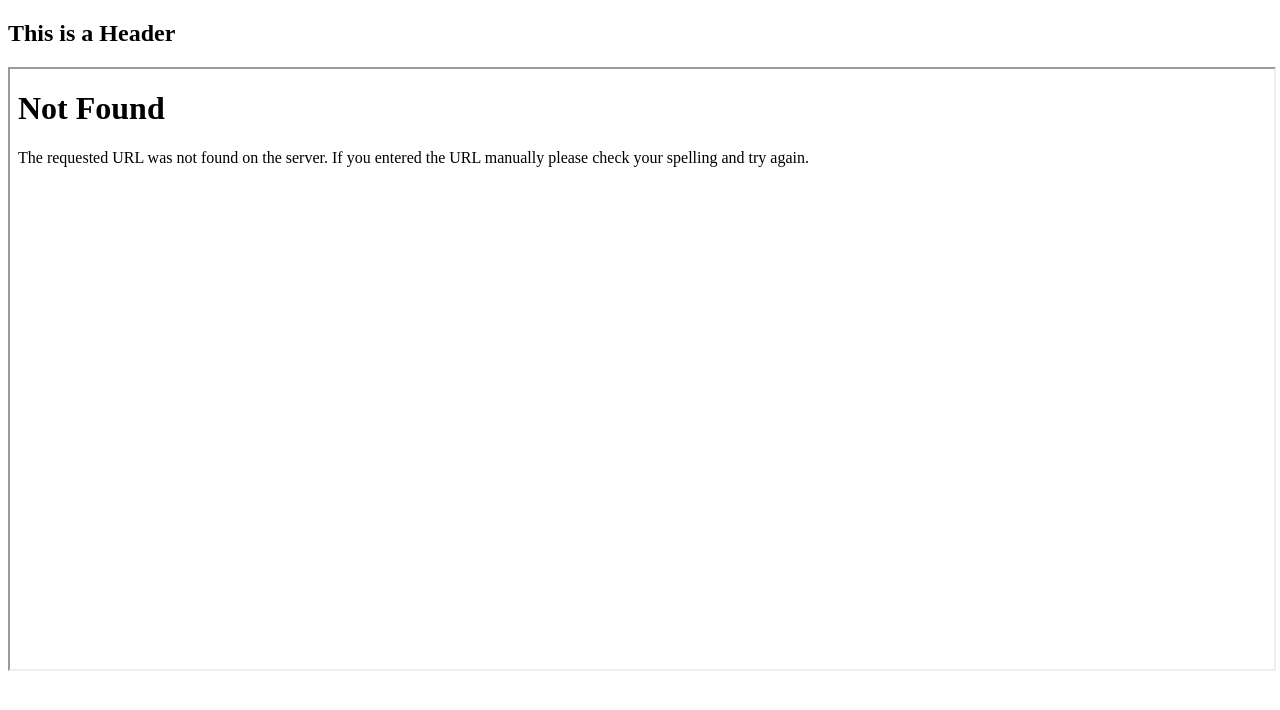
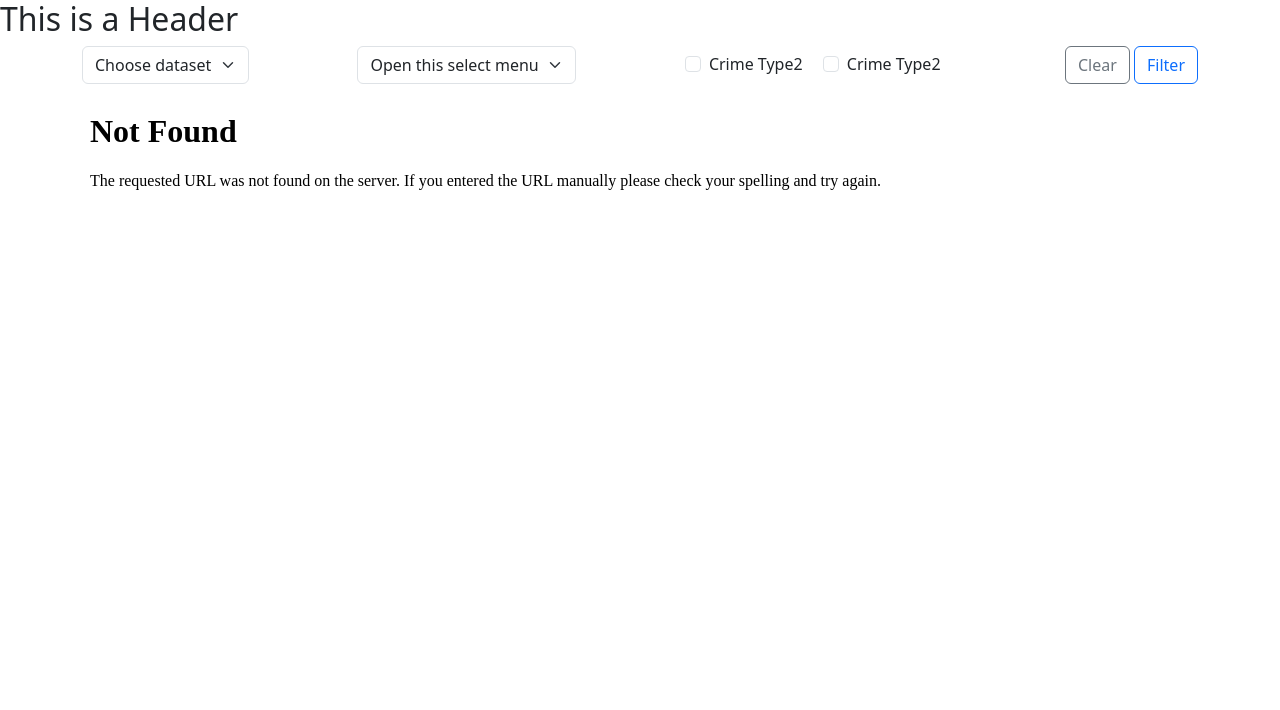
Before and after one commit to cbedin/qwer-hacks-ccgr, a Flask app: template templates/maptest.html in a window 1280 px wide. Shown: the top 710 px of the page. Run offline with Flask 2, Linux system fonts and the light colour scheme; the template is opened without the code that fills it, so the values that code supplies are empty.

Commit message:
filter bar skeleton

```diff
--- a/app.py
+++ b/app.py
@@ -13,8 +13,13 @@
 import os
 from run_model import update_predictions
 
+SECRET_KEY = os.environ.get('SECRET_KEY') or 'hard to guess string'
 
 app = Flask(__name__)
+
+@app.route('/')
+def index():
+  return render_template('hacks.html')
 
 @app.route("/sms", methods=['POST'])
 def sms_reply():
@@ -68,11 +73,9 @@
   }
   return render_template("hacks.html", **context)
 
-@app.route('/maptest')
+@app.route('/maptest', )
 def maptest():
-  # nybb = geopandas.read_file(geopandas.datasets.get_path('nybb'))
-  # world = geopandas.read_file(geopandas.datasets.get_path('naturalearth_lowres'))
-  # cities = geopandas.read_file(geopandas.datasets.get_path('naturalearth_cities'))
+  # if
 
   df = pd.read_csv("/Users/richardkhillah/Developer/qwerhacks/qwer-hacks-ccgr/311_Homeless_Encampments_Requests_1.csv")
 
@@ -89,8 +92,23 @@
 
   m.save( os.path.join('static', spath) )
 
+  dataset_dropdown = {
+    0: 'Filter1',
+    1: 'Filter2',
+    2: 'Filter3',
+  }
+
+  timeframe_dropdown = {
+    0: "1 Month",
+    1: "3 Month",
+    2: "6 Month",
+    3: "12 Month",
+  }
+
   context = {
     "map_url": spath,
+    "dataset_dropdown": dataset_dropdown,
+    "timeframe_dropdown": timeframe_dropdown,
   }
 
   return render_template('maptest.html', **context)
--- a/templates/hacks.html
+++ b/templates/hacks.html
@@ -2,7 +2,5 @@
 
 {% block content %}
 
-<h1>{{ hello }}</h1>
-
-<p>{{ value }}</p>
+<h1>Hello, World</h1>
 {% endblock content %}
--- a/templates/layout.html
+++ b/templates/layout.html
@@ -4,6 +4,7 @@
     <title>NAME OF PROJECT</title>
     <meta charset="UTF-8">
     <link rel="stylesheet" type="text/css" href="{{ url_for('static', filename='site.css')}}">
+    <link href="https://cdn.jsdelivr.net/npm/bootstrap@5.3.0-alpha1/dist/css/bootstrap.min.css" rel="stylesheet" integrity="sha384-GLhlTQ8iRABdZLl6O3oVMWSktQOp6b7In1Zl3/Jr59b6EGGoI1aFkw7cmDA6j6gD" crossorigin="anonymous">
   </head>
   <body>
     <header>
@@ -12,5 +13,8 @@
         {% block content %}
         {% endblock %}
     </div>
+
+    <script src="https://cdn.jsdelivr.net/npm/@popperjs/core@2.11.6/dist/umd/popper.min.js" integrity="sha384-oBqDVmMz9ATKxIep9tiCxS/Z9fNfEXiDAYTujMAeBAsjFuCZSmKbSSUnQlmh/jp3" crossorigin="anonymous"></script>
+<script src="https://cdn.jsdelivr.net/npm/bootstrap@5.3.0-alpha1/dist/js/bootstrap.min.js" integrity="sha384-mQ93GR66B00ZXjt0YO5KlohRA5SY2XofN4zfuZxLkoj1gXtW8ANNCe9d5Y3eG5eD" crossorigin="anonymous"></script>
   </body>
 </html>
--- a/templates/maptest.html
+++ b/templates/maptest.html
@@ -1,8 +1,53 @@
 {% extends 'layout.html' %}
-{# {% load 'static' %} #}
 
 {% block content %}
 <h2>This is a Header</h2>
-<!-- https://www.reddit.com/r/flask/comments/enn7rz/how_to_embed_a_pdf_file_using_flask/ -->
-<iframe style="width: 100%; height: 600px;" src="{{ url_for('static', filename='maps/base_map.html' ) }}" title="description"></iframe>
+<div class="container mb-2">
+    <div class="mb-2">
+    <form action="" method="post">
+        <div class="d-flex align-items-center justify-content-between">
+            <!-- Dataset dropdown -->
+            <div class=" dropdown">
+                <select class="form-select" aria-label="Default select example">
+                    <option selected>Choose dataset</option>
+                    {% for key, value in dataset_dropdown.items() %}
+                        <option value="{{ key }}">{{ value }}</option>
+                    {% endfor %}
+
+                </select>
+            </div>
+
+            <!-- Timeframe filter -->
+            <div class=" dropdown">
+                <select class="form-select" aria-label="Default select example">
+                    <option selected>Open this select menu</option>
+                    {% for key, val in timeframe_dropdown.items() %}
+                    <option value="{{ key }}">{{ val }}</option>
+                    {% endfor %}
+                </select>
+            </div>
+
+            <!-- Crime Type -->
+            <div class="">
+                <div class="form-check form-check-inline">
+                    <input class="form-check-input" type="checkbox" id="inlineCheckbox1" value="option1">
+                    <label class="form-check-label" for="inlineCheckbox1">Crime Type2</label>
+                </div>
+                <div class="form-check form-check-inline">
+                    <input class="form-check-input" type="checkbox" id="inlineCheckbox2" value="option2">
+                    <label class="form-check-label" for="inlineCheckbox2">Crime Type2</label>
+                </div>
+            </div>
+
+            <!-- Submit button -->
+            <div class="">
+                <button class="btn btn-outline-secondary">Clear</button>
+                <button type="submit" class="btn btn-outline-primary">Filter</button>
+            </div>
+        </div>
+    </form>
+    </div>
+    <!-- https://www.reddit.com/r/flask/comments/enn7rz/how_to_embed_a_pdf_file_using_flask/ -->
+    <iframe style="width: 100%; height: 600px;" src="{{ url_for('static', filename='maps/base_map.html' ) }}" title="description"></iframe>
+</div>
 {% endblock content %}
```
